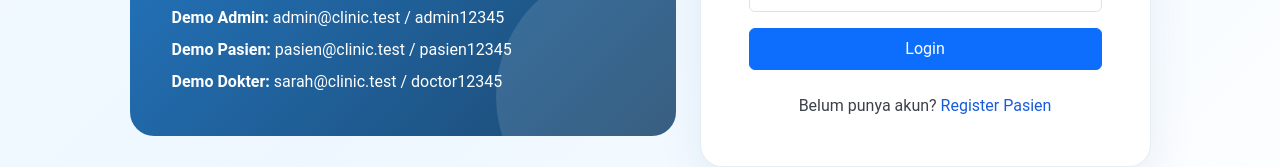
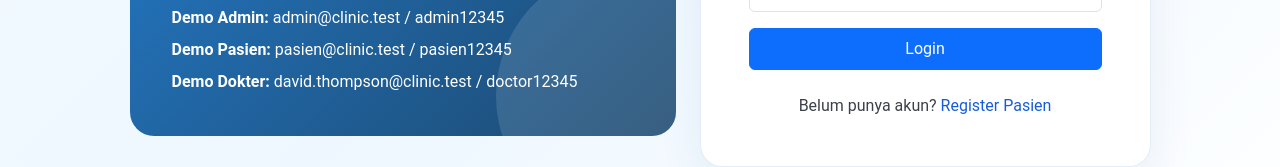
Before and after one commit to gracepewpew/BackEnd-Projects-Grace-Rio, a website: page public/login.html in a window 1280 px wide. Shown: the part 496-663 px from the top of the page. Drawn offline with Linux system fonts and the light colour scheme.

Commit message:
Update login.html

```diff
--- a/public/login.html
+++ b/public/login.html
@@ -21,7 +21,7 @@
           <div class="mt-4">
             <p class="mb-2"><strong>Demo Admin:</strong> admin@clinic.test / admin12345</p>
             <p class="mb-2"><strong>Demo Pasien:</strong> pasien@clinic.test / pasien12345</p>
-            <p class="mb-0"><strong>Demo Dokter:</strong> sarah@clinic.test / doctor12345</p>
+            <p class="mb-0"><strong>Demo Dokter:</strong> david.thompson@clinic.test / doctor12345</p>
           </div>
         </div>
       </div>
```
